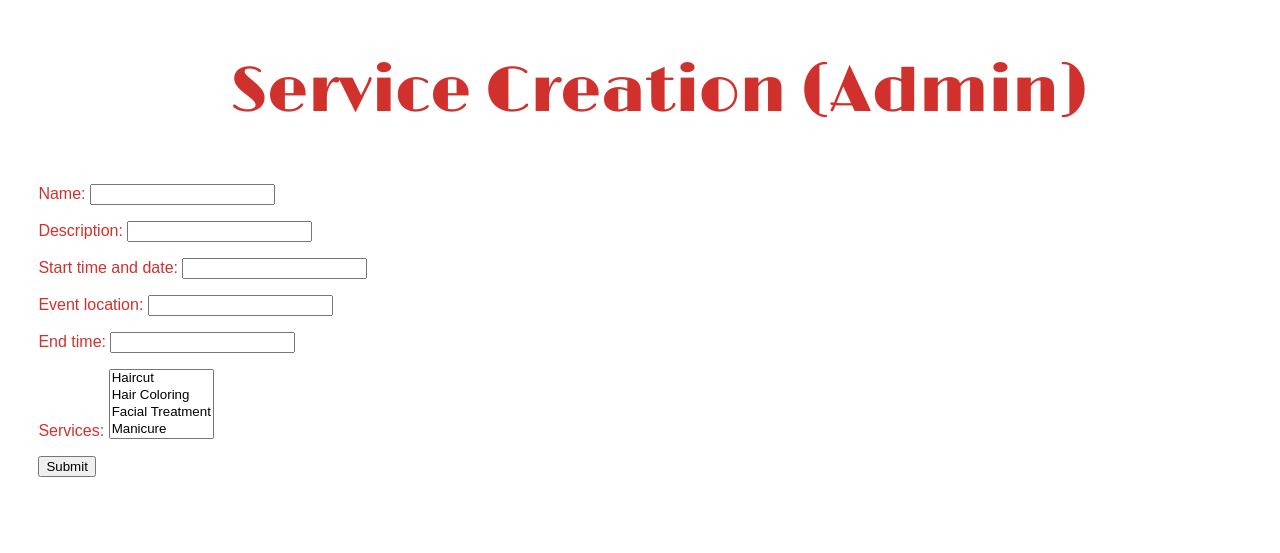
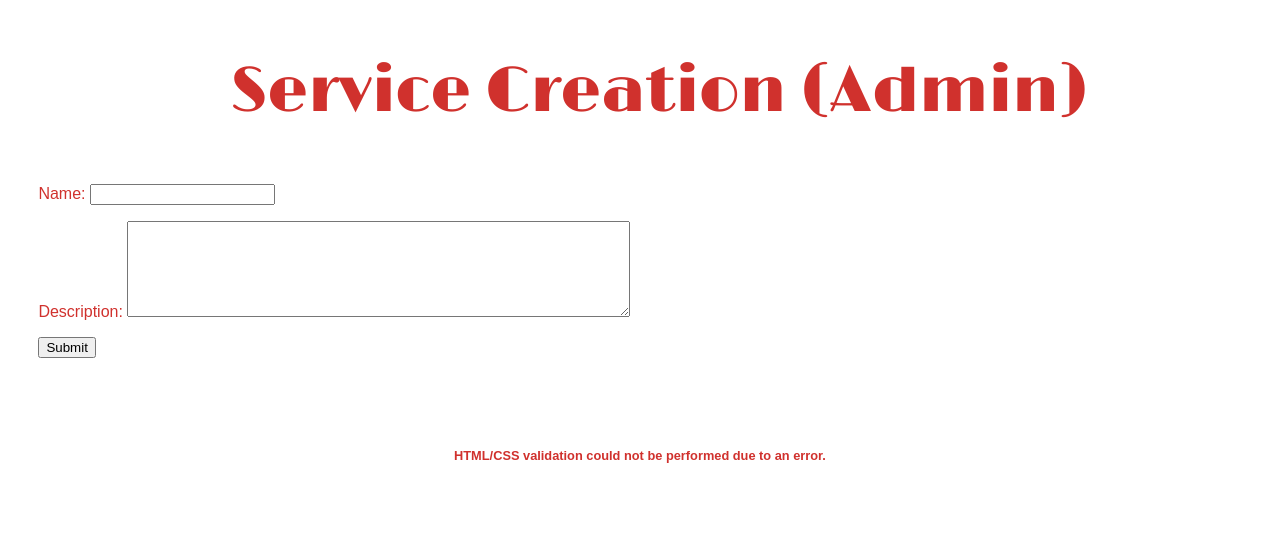
Before and after one commit to ACCDjangoGirls/cosmetology_webapp, a Django app: page /service_add in a window 1280 px wide. Shown: the top 553 px of the page. Run offline with Django 5.2, Linux system fonts and the light colour scheme; the visitor is signed in with stand-in values (Sample User, id 1); data comes from the database, SQL or seed files in the repository; some web fonts are replaced.

Commit message:
acknowledged comments

```diff
--- a/core/forms.py
+++ b/core/forms.py
@@ -1,5 +1,5 @@
 from django import forms
-from .models import Event, Reservation, Review
+from .models import Event, Reservation, Review, Service
 
 class EventForm(forms.ModelForm):
     class Meta:
@@ -15,7 +15,7 @@
 
 class ServiceForm(forms.ModelForm):
     class Meta:
-        model = Event
+        model = Service
         fields = '__all__'
         #widgets are needed for pretty date picking
         widgets = {
--- a/core/templates/core/user_appointments.html
+++ b/core/templates/core/user_appointments.html
@@ -1,7 +1,6 @@
 {% extends 'base.html' %}
 
 {% block content %}
-<body>
   <nav>
       <section>
           <div>
--- a/requirements.txt
+++ b/requirements.txt
@@ -4,3 +4,6 @@
 django-allauth==65.7.0
 whitenoise==6.6.0
 django-environ
+requests
+cryptography
+PyJWT
```
